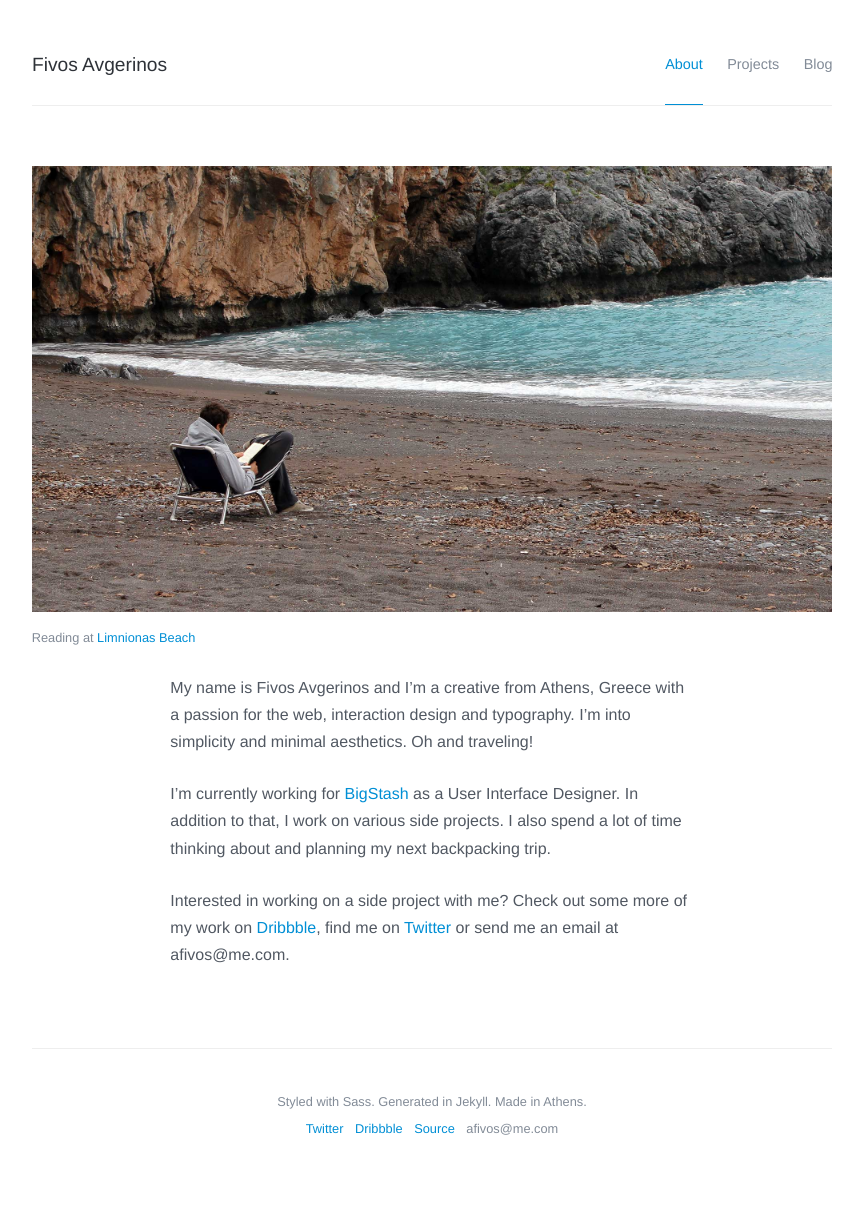
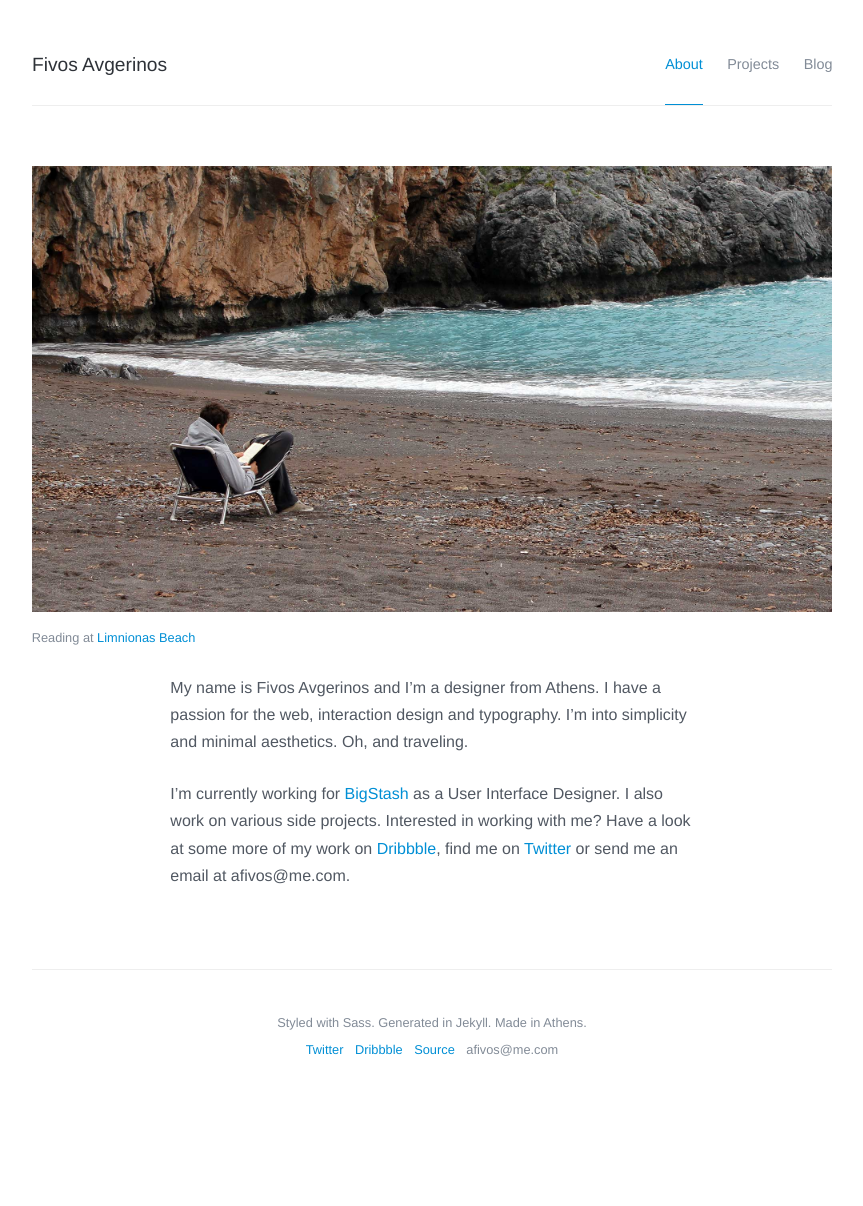
Before and after one commit to afivos/afivos.com, a Jekyll site: the page built from index.md, in a window 1280 px wide. Shown: the whole page, without its empty margins (208-1071 px from the left). Built offline with Jekyll 4.4.1, drawn with Linux system fonts in a browser that asks for light colours; nearby versions of some CDN libraries; comment, search, counter and statistics services are not loaded; after the commit the page ends 1127 px from its top, so only the background shows below that.

Commit message:
Update bio

```diff
--- a/index.md
+++ b/index.md
@@ -3,8 +3,6 @@ layout: page
 ---
 {% image imgbleed me-reading-on-the-beach.jpg "Reading at [Limnionas Beach](http://www.greece.com/destinations/Central_Greece/Evia/Settlement/Limnionas.html)" %}
 
-My name is Fivos Avgerinos and I'm a creative from Athens, Greece with a passion for the web, interaction design and typography. I'm into simplicity and minimal aesthetics. Oh and traveling!
+My name is Fivos Avgerinos and I'm a designer from Athens. I have a passion for the web, interaction design and typography. I'm into simplicity and minimal aesthetics. Oh, and traveling.
 
-I'm currently working for [BigStash](http://bigstash.co/ "BigStash") as a User Interface Designer. In addition to that, I work on various side projects. I also spend a lot of time thinking about and planning my next backpacking trip.
-
-Interested in working on a side project with me? Check out some more of my work on [Dribbble](http://dribbble.com/afivos "Fivos Avgerinos on Dribbble"), find me on [Twitter](http://twitter.com/afivos "Fivos Avgerinos on Twitter") or send me an email at afivos@me.com.
+I'm currently working for [BigStash](http://bigstash.co/ "BigStash") as a User Interface Designer. I also work on various side projects. Interested in working with me? Have a look at some more of my work on [Dribbble](http://dribbble.com/afivos "Fivos Avgerinos on Dribbble"), find me on [Twitter](http://twitter.com/afivos "Fivos Avgerinos on Twitter") or send me an email at afivos@me.com.
```
